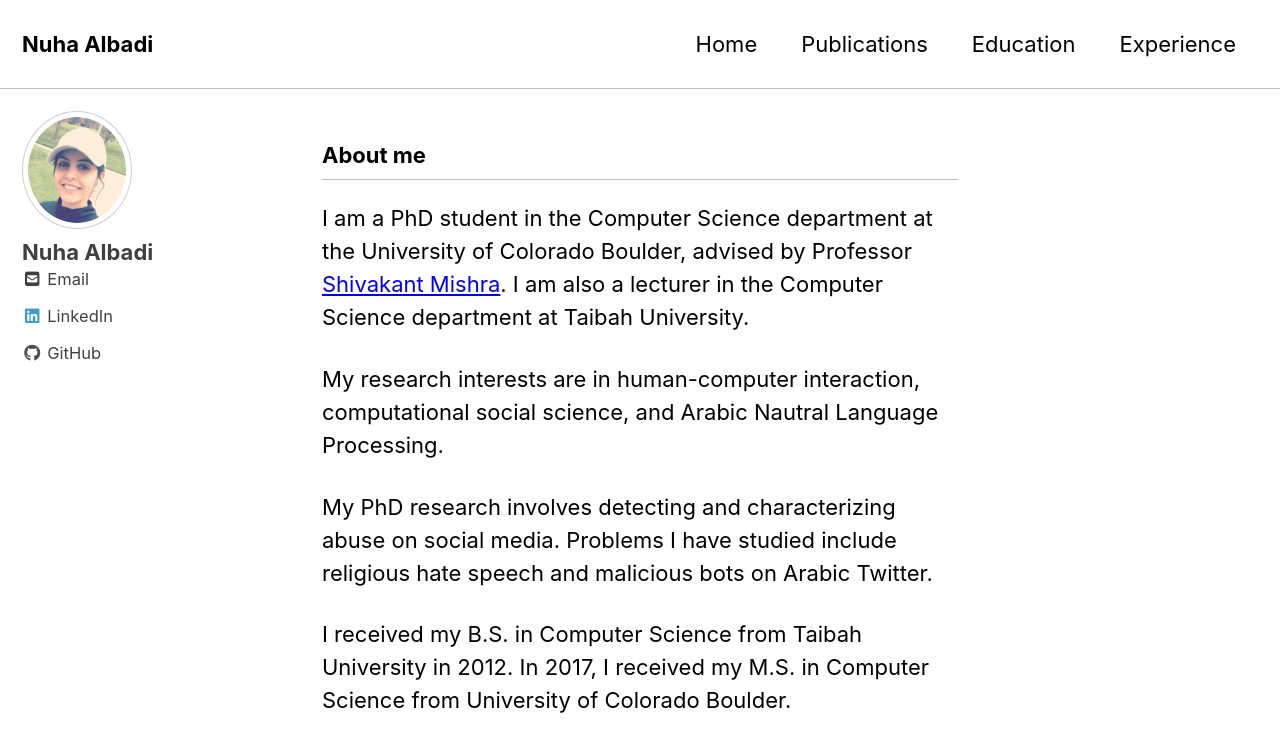
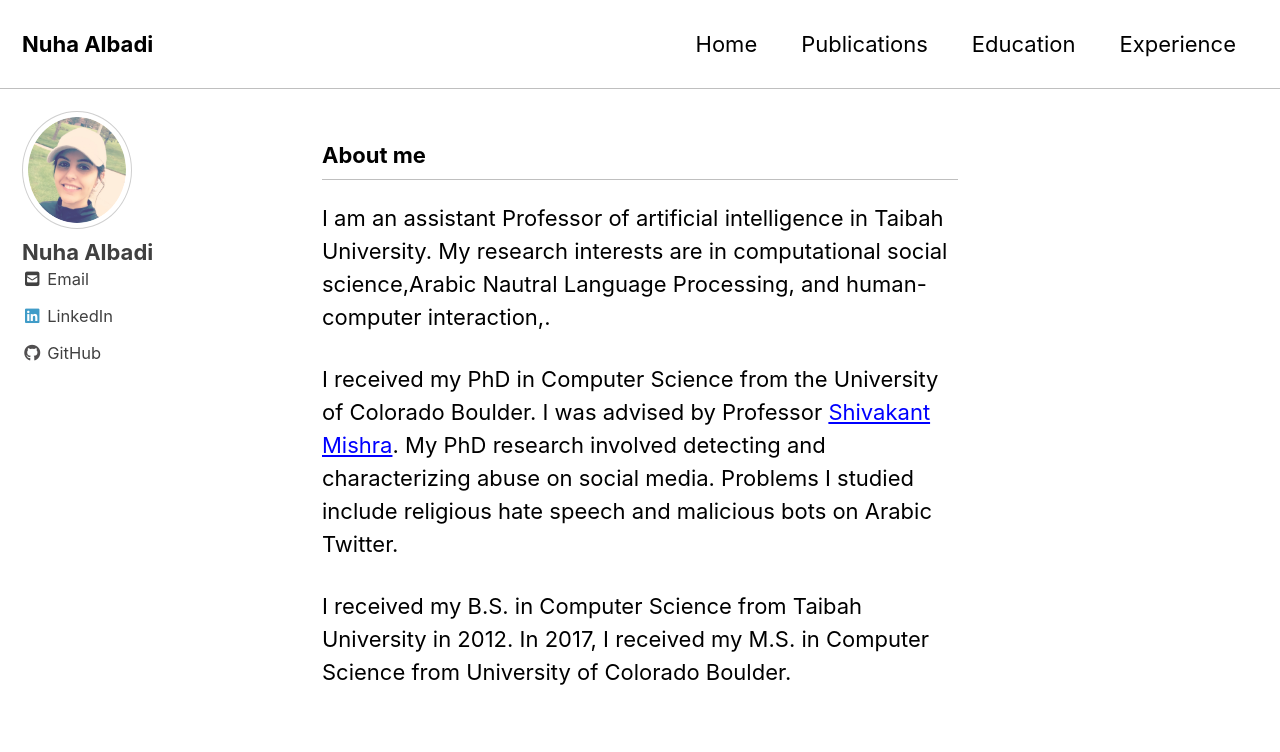
Before and after one commit to nuhaalbadi/nuhaalbadi.github.io, a Jekyll site: the page built from index.html, in a window 1280 px wide and 900 px high. Shown: the top 752 px of the window. Built offline with Jekyll 4.4.1, drawn with Linux system fonts in a browser that asks for light colours; cached includes are drawn as plain includes; nearby versions of some CDN libraries; the list of posts is cut into pages by our own code.

Commit message:
update homepage

```diff
--- a/_layouts/home.html
+++ b/_layouts/home.html
@@ -13,12 +13,9 @@ layout: archive
 {% include paginator.html %}
 
 
-<p>I am a PhD student in the Computer Science department at the University of Colorado Boulder, advised by Professor <a href="https://www.cs.colorado.edu/~mishras/" target="_blank">Shivakant Mishra</a>.
-I am also a lecturer in the Computer Science department at Taibah University. </p>
+<p>I am an assistant Professor of artificial intelligence in Taibah University. My research interests are in computational social science,Arabic Nautral Language Processing, and human-computer interaction,.</p>
 
 
-</p>My research interests are in human-computer interaction, computational social science, and Arabic Nautral Language Processing.</p>
+<p>I received my PhD in Computer Science from the University of Colorado Boulder. I was advised by Professor <a href="https://www.cs.colorado.edu/~mishras/" target="_blank">Shivakant Mishra</a>. My PhD research involved detecting and characterizing abuse on social media. Problems I studied include religious hate speech and malicious bots on Arabic Twitter. </p>
 
-</p>My PhD research involves detecting and characterizing abuse on social media. Problems I have studied include religious hate speech and malicious bots on Arabic Twitter. </p>
-
-</p>I received my B.S. in Computer Science from Taibah University in 2012. In 2017, I received my M.S. in Computer Science from University of Colorado Boulder.</p>
+<p>I received my B.S. in Computer Science from Taibah University in 2012. In 2017, I received my M.S. in Computer Science from University of Colorado Boulder.</p>
```
